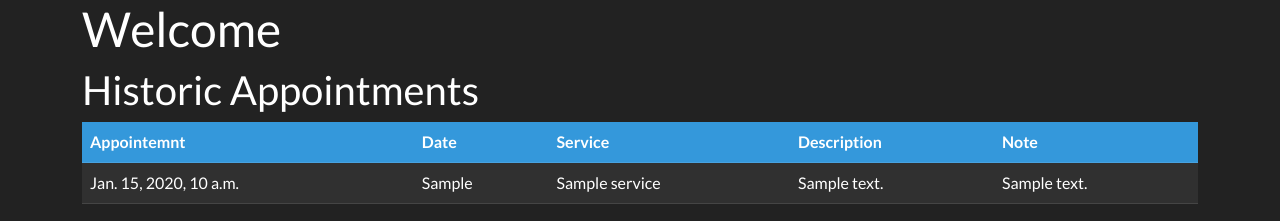
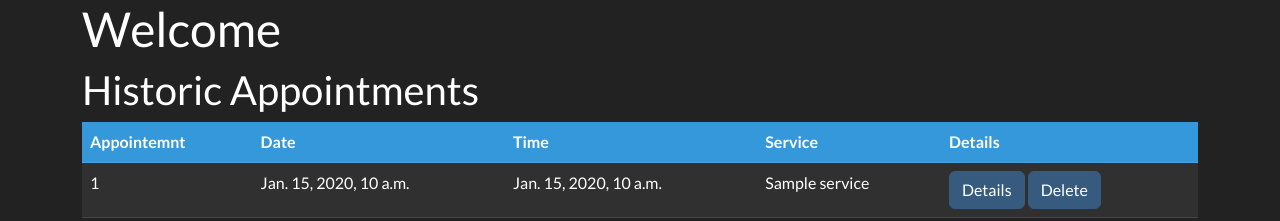
Before and after one commit to adam-selman/DaESD-Assignment-2, a Django app: template DESD_2024/SmartCare/SCS/templates/patient_dashboard.html in a window 1280 px wide. Shown: the part 72-293 px from the top of the page. Run offline with Django 5.2, Linux system fonts and the light colour scheme; the template is opened without the code that fills it: most values are stand-ins (such as "Sample title", 1, 10 or a date in 2020); some libraries are stand-ins or nearby versions.

Commit message:
Edited the appointments table to have delete and details buttons and changed the rows displayed

```diff
--- a/DESD_2024/SmartCare/SCS/templates/patient_dashboard.html
+++ b/DESD_2024/SmartCare/SCS/templates/patient_dashboard.html
@@ -12,9 +12,9 @@
     <tr class="table-info">
       <th>Appointemnt </th>
       <th> Date</th>
+      <th> Time</th>
       <th>Service</th>
-      <th>Description </th>
-      <th>Note</th>
+      <th>Details</th>
     </tr>
   </thead>
   <tbody>
@@ -23,17 +23,72 @@
 
     <tr class="table-dark">
 
-      <td>{{appointment.time}}</td>
-      <td>{{ appointment.patient.user_profile }}</td>
+      <td>{{appointment.appointmentID}}</td>
+      <td>{{ appointment.date }}</td>
+      <td>{{ appointment.time }}</td>
       <td>{{ appointment.service}}</td>
-      <td>{{ appointment.service.description }}</td>
-      <td>{{ appointment.notes }}</td>
 
+      <td><button type="button" class="btn btn-primary"  data-bs-toggle="modal" data-bs-target="#modal1{{appointment.appointmentID}}">Details</button>
+     <button type="button" class="btn btn-primary"  data-bs-toggle="modal" data-bs-target="#modal3{{appointment.appointmentID}}">Delete</button> </td>
 
       {% endfor %}
     </tr>
   </tbody>
 </table>
+
+{% for appointment in historic_appointments %}
+
+<div class="modal fade" id="modal1{{ appointment.appointmentID }}" tabindex="-1" role="dialog" aria-labelledby="modal1{{ appointment.appointmentID}}Label" aria-hidden="true">
+    <div class="modal-dialog" role="document">
+        <div class="modal-content">
+            <div class="modal-header">
+                <h5 class="modal-title" id="modal1{{appointment.appointmentID}}Label">Details for Appointment {{ appointment.appointmentID }}</h5>
+                <button type="button" class="close" data-bs-dismiss="modal" aria-label="Close">
+                    <span aria-hidden="true">&times;</span>
+                </button>
+            </div>
+            <div class="modal-body">
+                <table class="table table-hover">
+                    <thead>
+                        <tr class="table-info">
+
+                            <th>Description </th>
+                            <th>Note</th>
+                            <th>Practitioner</th>
+
+
+                        </tr>
+                    </thead>
+                    <tbody>
+
+
+                    <tr class="table-dark" data1-row-id="{{appointment.appointmentID}}">
+
+
+                        <td>{{ appointment.description }}</td>
+                        <td>{{ appointment.notes }}</td>
+                        <td>
+                          {% if not appointment.doctor %}
+                          {{ appointment.nurse }}
+                          {% else %}
+                          {{ appointment.doctor }}
+                          {% endif %}
+                        </td>
+
+
+
+
+                </tr>
+                    </tbody>
+                </table>
+            </div>
+            <div class="modal-footer">
+                <button type="button" class="btn btn-secondary" data-bs-dismiss="modal">Close</button>
+            </div>
+        </div>
+    </div>
+</div>
+{% endfor %}
 
 <h2>Historic Prescriptions</h2>
 {% if historic_prescriptions %}
```
